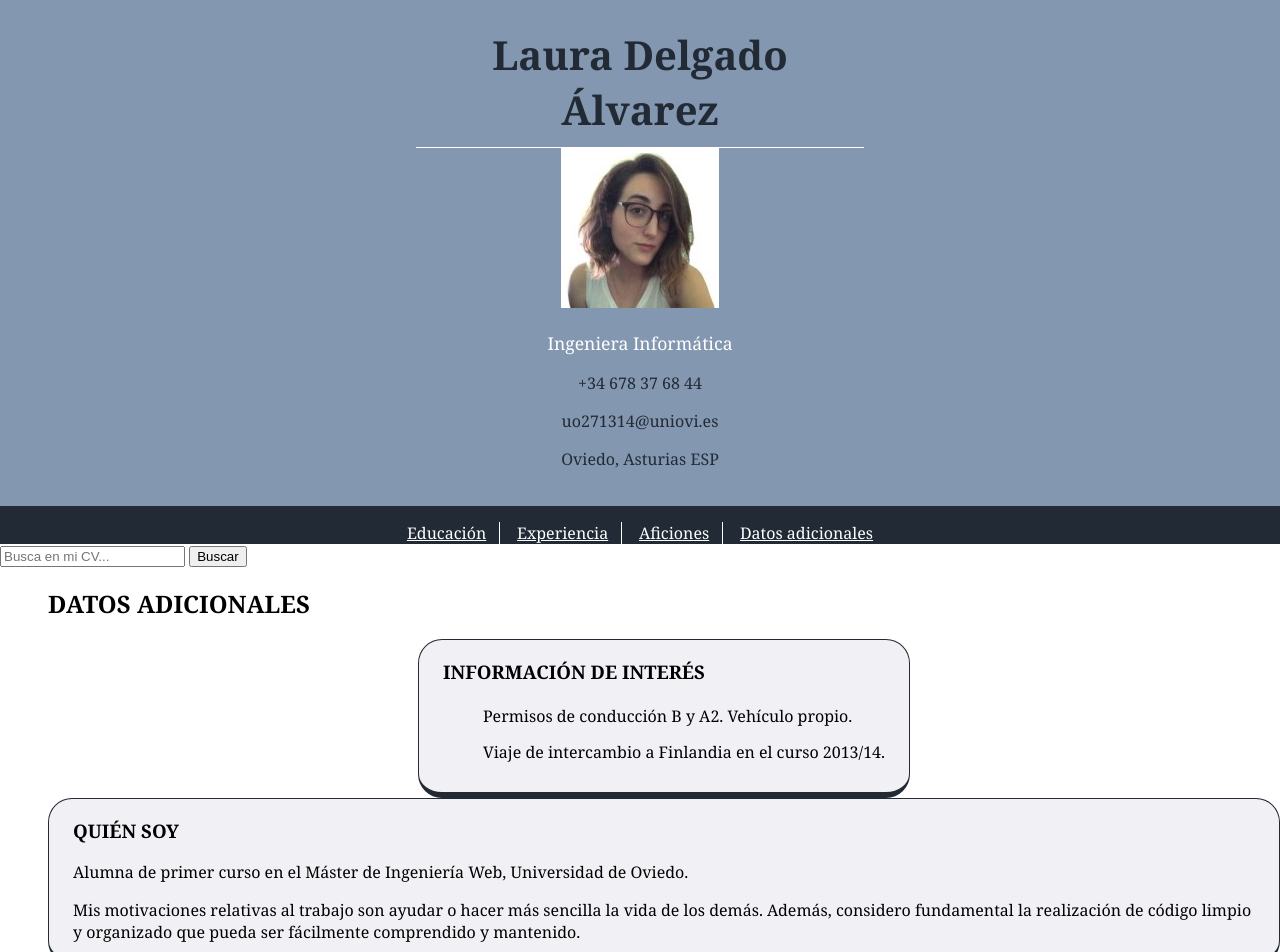
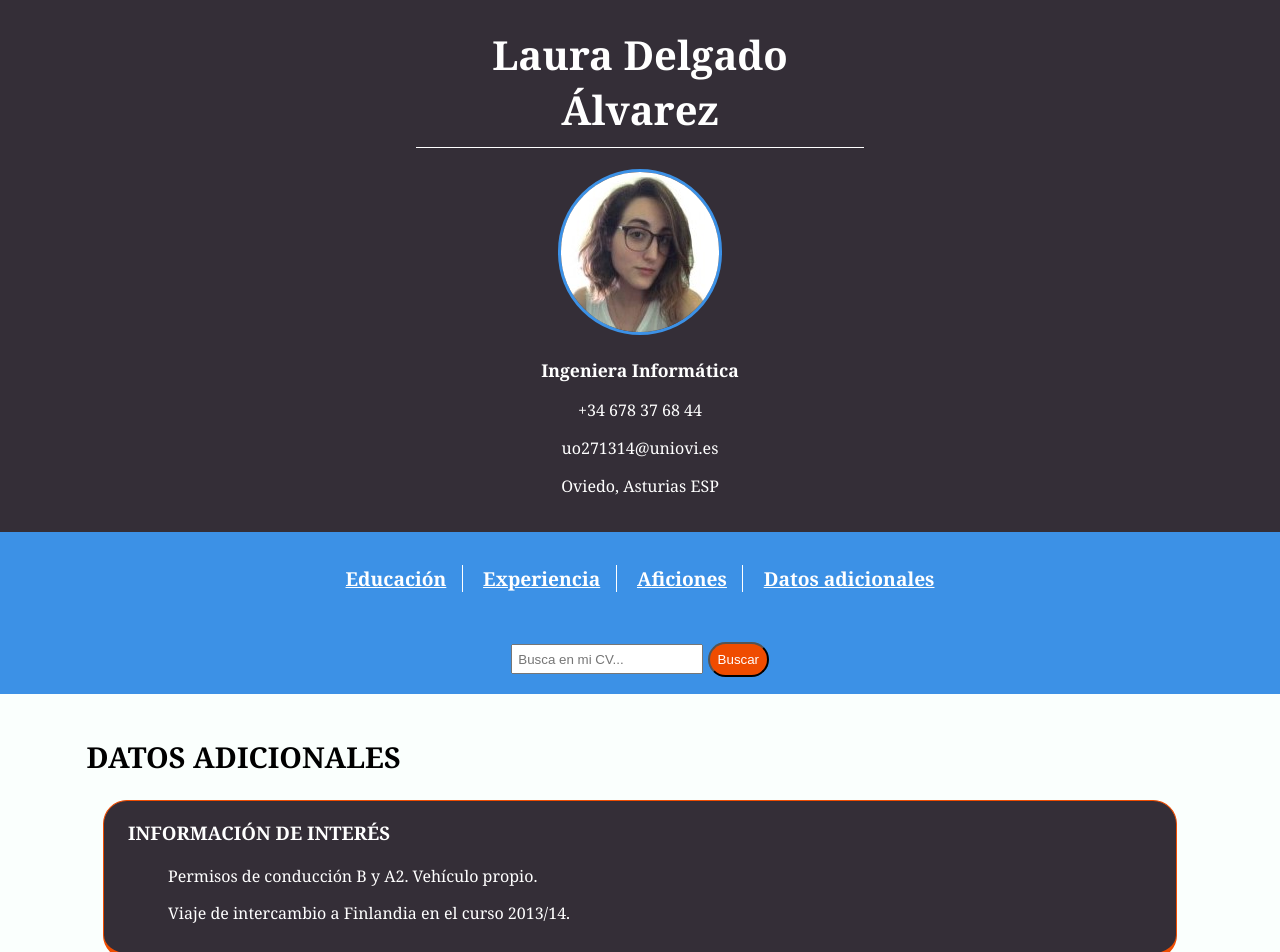
Before and after one commit to uo271314/usaaw2, a plain HTML site: page datos_adicionales.html in a window 1280 px wide. Shown: the top 952 px of the page. Drawn offline with nearby package versions, Linux system fonts and the light colour scheme.

Commit message:
Add files via upload

```diff
--- a/estilos/estilo_base.css
+++ b/estilos/estilo_base.css
@@ -1,22 +1,18 @@
-/* Especificidad 001 */
 body {
     font-family: Cambria, Georgia, 'Times New Roman', serif;
     margin: 0em;
-    background-color: #ffffff;
+    background-color: #fafffd;
     color: #000000;
 }
 
-/* Grupo introductorio */
-/* Especificidad 001 */
 header {
-    background-color: #8497b0;
-    color: #222a35;
+    background-color: #342e37;
+    color: #ffffff;
     padding-bottom: 1.2em;
     padding-top: 1.7em;
     text-align: center;
 }
 
-/* Especificidad 002 */
 header > h1 {
     font-size: 2.5em;
     border-bottom: 0.01em solid #ffffff;
@@ -25,125 +21,77 @@ header > h1 {
     margin: 0 auto;
 }
 
-/* Especificidad 002 */
 header > p {
     font-size: 1.1em;
     color: #ffffff;
-    /* background-color: definido en el body y heredado */
 }
 
-/* Barra de navegación */
-/* Especificidad 001 */
-nav {
-    background-color: #222a35;
+header > p:first-of-type {
+    font-weight: bolder;
+}
+
+header > img {
+    border: 0.2em solid #3c91e6;
+    border-radius: 20em;
+    margin-top: 1.3em;
+}
+
+
+nav, nav + article {
+    background-color: #3c91e6;
     color: #ffffff;
     text-align: center;
+    font-weight: bold;
+    font-size: 1.2em;
     padding-top: 0.9em;
+    padding-bottom: 0.9em;
 }
 
-/* Especificidad 002 */
 nav > a {
     color: #ffffff;
-    /* background-color: definido en el body y heredado */
     padding-right: 0.8em;
     padding-left: 0.8em;
     border-right: 0.05em solid #ffffff;
     vertical-align: middle;
+    line-height: 3em;
 }
 
-/* Especificidad 012 */
 nav > a:last-child {
     border: none;
 }
 
-/* Grupo de presentación personal */
-/* Especificidad 002 */
-body > section {
-    background-color: #f1f0f4;
-    /* color: definido en el body y heredado */
-    padding-top: 1.7em;
+button {
+    background-color: #ef4c00;
+    color: #ffffff;
+    padding: 0.6em;
+    border-radius: 1.5em;
 }
 
-/* Especificidad 002 */
-section > img {
-    border: 0.6em solid #222a35;
-    border-radius: 20em;
-    display: block;
-    margin: 0 auto;
+nav + article > input {
+    padding: 0.4em;
 }
 
-    /* Bloque de datos de contacto */
-/* Especificidad 003 */
-img ~ article > ul {
-    padding-left: 10%;
-    padding-top: 0.9em;
-    padding-bottom: 0.5em;
+#resultados{
+    border: 1.2em solid #3c91e6;
+    padding: 1.2em;
+    text-align: center;
 }
 
-/* Especificidad 004 */
-img ~ article > ul > li {
+#resultados > ul > li{
     list-style-type: none;
-    padding-bottom: 0.5em;
 }
 
-/* Especificidad 004 */
-img ~ article > ul > li > * {
-    display: inline;
-    vertical-align: middle;
+main > h2 {
+    margin-left: 3em;
+    margin-top: 1.5em;
+    font-size: 1.8em;
 }
 
-/* Especificidad 005 */
-img ~ article > ul > li > img {
-    width: 12%;
-    height: 12%;
-}
-
-    /* Grupo de información personal */
-/* Especificidad 002 */
-article ~ section  {
-    padding-left: 8%;
-    padding-right: 8%;
-    text-align: justify;
-}
-
-/* Especificidad 003 */
-article ~ section > article {
-    padding-top: 0.7em;
-}
-
-/* Especificidad 004 */
-article ~ section > article > h2 {
-    text-align: center;
-    letter-spacing: 0.45em;
-}
-
-/* Especificidad 004 */
-article ~ section > article > ul {
-    width: fit-content;
-    margin: 0 auto;
-    padding: 0em;
-    font-size: 1.1em;
-}
-
-/* Informacion principal */
-/* Especificidad 001 */
-main {
-    margin-left: 3em;
-    margin-top: 0.8em;
-}
-
-/* Pie de pagina */
-/* Especificidad 001 */
 footer {
-    background-color: #222a35;
+    background-color: #342e37;
     color: #ffffff;
     text-align: center;
     padding-top: 0.7em;
     padding-bottom: 0.7em;
+    margin-top: 3em;
 }
-
-/* Ocultar elementos */
-/* Especificidad 003 y 004 */
-body > section > h2, body > section > article > h2 {
-    display: none;
-}
--- a/estilos/tarjeta_datos_adicionales.css
+++ b/estilos/tarjeta_datos_adicionales.css
@@ -1,27 +1,33 @@
-/* Especificidad 002 */
 main > section {
-    background-color: #f1f0f4;
-    /* color: definido en el body y heredado */
+    background-color: #342e37;
+    color: #ffffff;
     border-radius: 1.5em;
-    border-top: 0.1em solid #222a35;
-    border-right: 0.1em solid #222a35;
-    border-left: 0.1em solid #222a35;
-    border-bottom: 0.4em solid #222a35;
+    border-top: 0.1em solid #ef4c00;
+    border-left: 0.1em solid #ef4c00;
+    border-right: 0.1em solid #ef4c00;
+    border-bottom: 0.4em solid #ef4c00;
     padding-left: 1.5em;
     padding-right: 1.5em;
-    width: fit-content;
+    width: 80%;
     margin-left: auto;
     margin-right: auto;
+    margin-bottom: 2em;
 }
 
-/* Tratamiento de la lista */
-/* Especificidad 004 */
+main > section:nth-of-type(2), main > section:nth-of-type(3){
+    padding-bottom: 1.4em;
+}
+
+main > section:nth-of-type(2) > p, main > section:nth-of-type(3) > p{
+    padding-left: 2.6em;
+    padding-right: 2em;
+}
+
 main > section > ul > li {
     list-style-type: none;
     padding-bottom: 0.8em;
 }
 
-/* Especificidad 004 */
 main > section > ul > li > * {
     display: inline;
     vertical-align: middle;
--- a/estilos/tarjeta_experiencia_profesional.css
+++ b/estilos/tarjeta_experiencia_profesional.css
@@ -1,51 +1,35 @@
-/* Especificidad 002 */
 main > section {
     margin-left: auto;
     margin-right: auto;
     margin-top: 2em;
     padding-left: 2em;
+    padding-right: 2em;
+    padding-top: 1.3em;
+    padding-bottom: 1.32m;
     border-radius: 1.5em;
-    border-top: 0.1em solid #222a35;
-    border-left: 0.1em solid #222a35;
-    border-right: 0.1em solid #222a35;
-    border-bottom: 0.4em solid #222a35;
+    border-top: 0.1em solid #ef4c00;
+    border-left: 0.1em solid #ef4c00;
+    border-right: 0.1em solid #ef4c00;
+    border-bottom: 0.4em solid #ef4c00;
     width: fit-content;
-    background-color: #f1f0f4;
-    /* color: definido en el body y heredado */
+    background-color: #342e37;
+    color: #ffffff;
+    display: flex;
+    max-width: 70%;
 }
 
-/* Especificidad 003 y 003 */
-main > section > h3, main > section > p {
-    margin: 0em;
+main > section > article > h3{
+    color: #ef4c00;
+    font-size: 1.3em;
 }
 
-/* Especificidad 003 */
-main > section > h3 {
-    align-self: flex-end;
+main > section > article > h3, main > section > article > p {
+    margin: 0.3em;
+    vertical-align: center;
 }
 
-/* Especificidad 013 */
-main > section > p:nth-child(2) {
-    align-self: center;
+main > section > article:nth-child(2) {
+    margin-bottom: 1.3em;
+    padding-left: 5%;
+    width: 70%;
 }
-
-/* Especificidad 013 */
-main > section > p:nth-child(3) {
-    align-self: flex-end;
-    font-size: 1.2em;
-}
-
-/* Especificidad 013 */
-main > section > p:nth-child(4) {
-    align-self: flex-end;
-}
-
-/* Especificidad 013 */
-main > section > p:nth-child(5) {
-    align-self: flex-end;
-}
-
-/* Especificidad 003 */
-main > section > article {
-    margin-left: 8em;
-}
```
Also changed, not shown: estilos/tabla.css (+8 -24 lines), estilos/tarjeta_aficiones.css (+8 -41 lines).
